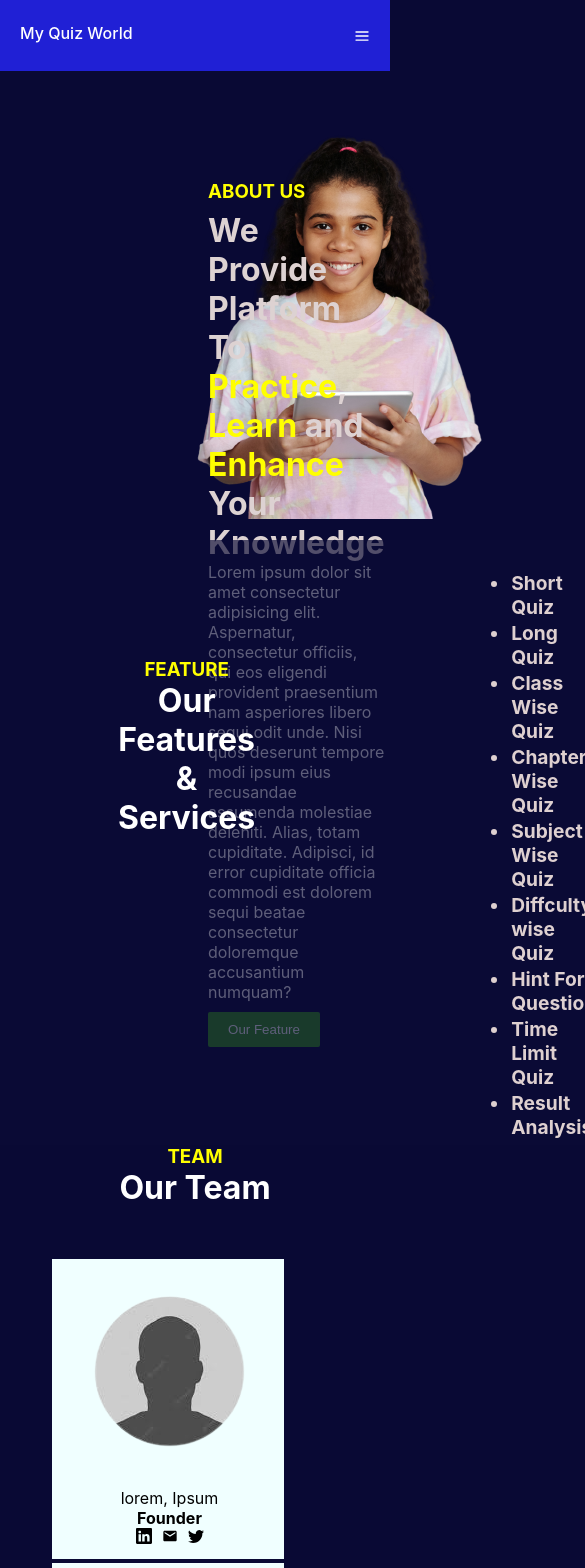
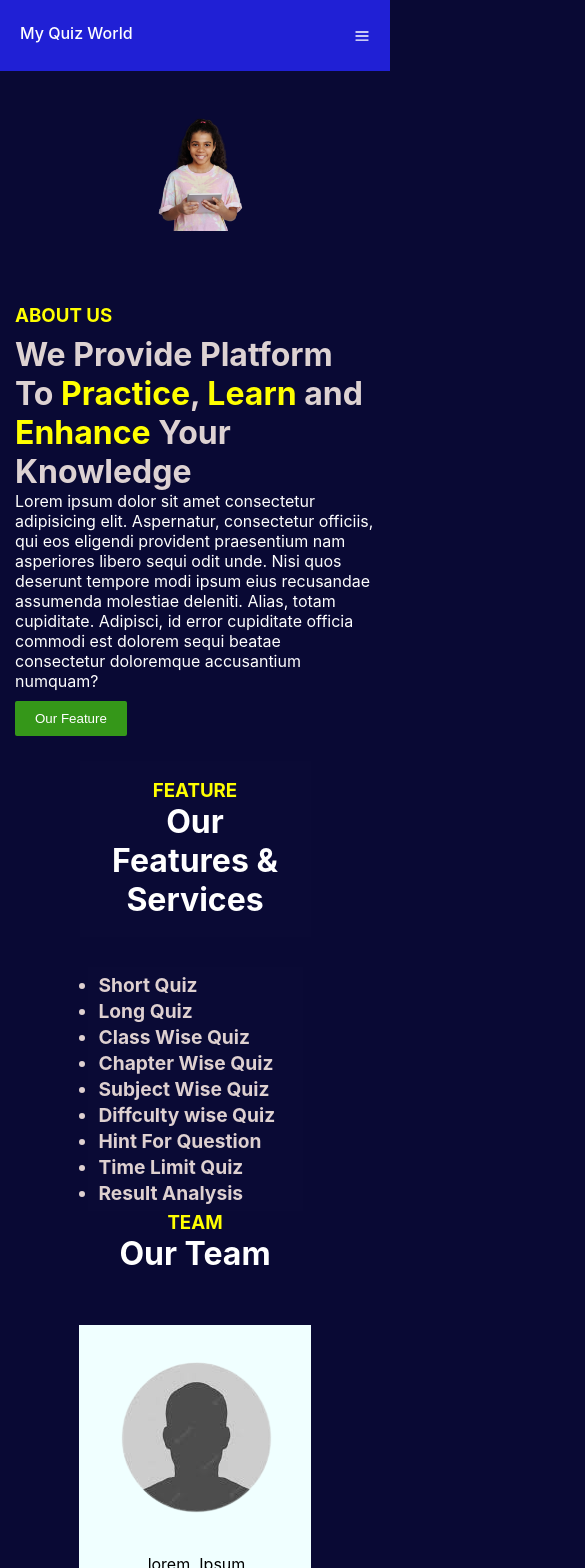
Before and after one commit to pradeepkumar-es/myquizworld, a React (Create React App) app: page /about in a window 390 px wide. Shown: the top 1568 px of the page, 585 px wide, since content can reach past the window. Built offline with nearby package versions, Linux system fonts and the light colour scheme.

Commit message:
responsiveness of other pages

```diff
--- a/src/App.css
+++ b/src/App.css
@@ -6,3 +6,8 @@ body {
   background-color: rgb(9, 9, 52);
   color: white;
 }
+.app{
+  min-height: 100vh;
+  display: flex;
+  flex-direction: column;
+}
--- a/src/App.js
+++ b/src/App.js
@@ -24,6 +24,7 @@ function App() {
   return (
    <>
    <Router>
+    <div className='app'>
       <Navabar/>
        <Routes>
         <Route path='/' element={<Home/>} exact/>
@@ -54,6 +55,7 @@ function App() {
         <Route path='/blog' element={<Blog/>} exact/>
         <Route path='/contact' element={<Contact/>} exact/> */}
        {/* </Routes> */}
+       </div>
   </Router>
   </>
   )
--- a/src/Components/About.js
+++ b/src/Components/About.js
@@ -81,12 +81,13 @@ export default function About() {
       </div>
       <div className="contact" style={{
         height:'300px',
-        width:'1380px',
-        backgroundImage:`url(${business2})`}}>
+        // width:'1380px',
+        // backgroundImage:`url(${business2})`
+        }}>
           <div className="content">
               <h3>Contact</h3>
-              <h1>Looking For Business Opportunity </h1>
-                <h1> or have any Question</h1>
+              <h2>Looking For Business Opportunity </h2>
+                <h2> or have any Question</h2>
               <Link to="/contact" target='_blank'><button>Contact Us</button></Link>
           </div>
       </div>
--- a/src/Components/Styles/AllQuizClass.css
+++ b/src/Components/Styles/AllQuizClass.css
@@ -23,7 +23,8 @@
     padding-left: 5px;
     padding-top: 2px;
     height: 50px;
-    width: 1003px;
+    /* width: 1003px; */
+    width: 100%;
     font-size:large;
     display: flex;
     flex-direction:column;
@@ -35,12 +36,11 @@
 .containerforclass .btn{
     display: flex;
     background-color: aquamarine;
-    align-content:space-between;
+    justify-content:space-between;
     padding: 5px;
 }
 .containerforclass .backbtn{
     padding: 2px 15px;
-    margin: 0px 732px 0px 73px ;
     font-size: larger;
     font-weight: bold;
     border-radius: 3px;
--- a/src/Components/Styles/Home.module.css
+++ b/src/Components/Styles/Home.module.css
@@ -162,4 +162,5 @@ a{
 }
 .home .testimonials .tmContainers .tm1 p{
     color: rgb(233, 163, 12);
+    text-align: center;
 }
--- a/src/Components/Styles/Quizzes.module.css
+++ b/src/Components/Styles/Quizzes.module.css
@@ -3,6 +3,7 @@
     margin: 10px;
     flex-wrap: wrap;
     border-radius: 10px;
+    justify-content: center;
 
 }
 .quizclass{
--- a/src/Components/Styles/about.css
+++ b/src/Components/Styles/about.css
@@ -1,11 +1,11 @@
 
 .aboutus .about .left{
-    height: 250px;
+    /* height: 250px; */
     width: 50%;
 }
 .aboutus .about .right{
     margin-top: 59px;
-    padding-right: 50px;
+    /* padding-right: 50px; */
 }
 .aboutus .about .right h3{
     color: yellow;
@@ -30,22 +30,25 @@
     display: flex;
     margin-top: 25px;
     padding: 15px;
-    height: 414px;
-    width: 99%;
+    justify-content: space-around;
+    align-items: center;
 }
 .aboutus .feature{
     display: flex;
+    justify-content: center;
+    align-items: center;
+    gap: 30px;
 }
 .aboutus .feature .left{
     justify-items: center;
     width: 50%;
-    padding: 118px;
+    padding: 18px;
     background-color: rgba(12, 12, 54, 0.659);
 }
 .aboutus .feature .right{
     justify-content: center;
     width: 50%;
-    padding: 30px 137px 5px 137px;
+    padding: 5px 10px ;
     background-color:rgba(12, 12, 54, 0.659) ;
 }
 .aboutus .feature .right ul li{
@@ -77,6 +80,7 @@
 }
 .aboutus .team .member{
     display: flex;
+    justify-content: center;
     flex-wrap: wrap;
     background-color: rgb(239, 177, 240)violet;
     padding: 50px;
@@ -105,11 +109,14 @@
    background-repeat: no-repeat;
    display: flex;
    flex-direction: column;
-   align-items: flex-end;
    justify-content: space-between;
 }
 .aboutus .contact .content {
-    padding: 98px 176px 0px 0px;
+    padding: 20px 30px;
+    display: flex;
+    flex-direction: column;
+    justify-content: center;
+    align-items: center;
 }
 .aboutus .contact h3{
     color:rgb(253, 228, 4);
@@ -133,3 +140,16 @@
     font-size: larger;
     margin-top: 11px;
 }
+@media screen and (max-width:768px) {
+    .about{
+        flex-direction: column;
+    }
+    .feature{
+        flex-direction: column;
+    }
+    .aboutus .about .left img{
+        height: 100%;
+        width: 100%;
+        object-fit: contain;
+    }
+}
--- a/src/Components/Styles/contact.css
+++ b/src/Components/Styles/contact.css
@@ -2,16 +2,16 @@
     display: flex;
     flex-direction: row;
     background-color: rgba(54, 16, 61, 0.911);
-    margin: 146px;
+    /* margin: 146px; */
     padding: 30px;
 }
 .contactus .left{
-    padding: 120px 50px 50px 50px;
-    width: 50%;
+    padding: 15px;
+    width: 100%;
     text-align: start;
 }
 .contactus .rigth{
-    width: 50%;
+    width: 100%;
 }
 .contactus .form{
     display: flex;
@@ -20,7 +20,7 @@
     padding: 5px 20px 5px 20px ;
     background-color: rgb(226, 183, 252);
     height: 416px;
-    width: 537px;
+    min-width: 220px;
 }
 .contactus .form button{
     background-color: rgb(110, 17, 103);
@@ -30,7 +30,7 @@
     padding: 2px 10px 2px 10px;
     align-content: center;
     color: white;
-    max-height: 150px;
+    height: 30px;
     max-width: 100%;
 }
 .contactus .form button:hover{
@@ -49,3 +49,9 @@
     border-radius: 2px;
     border-style: none;
 }
+@media only screen and (max-width:768px){
+    .contactus{
+        flex-direction: column;
+        margin: 10px;
+    }
+}
--- a/src/Components/Styles/footer.module.css
+++ b/src/Components/Styles/footer.module.css
@@ -1,6 +1,7 @@
 footer{
     background-color: lightslategrey;
     height: 137px;
+    margin-top: auto;
 
 }
 .footer{
```
